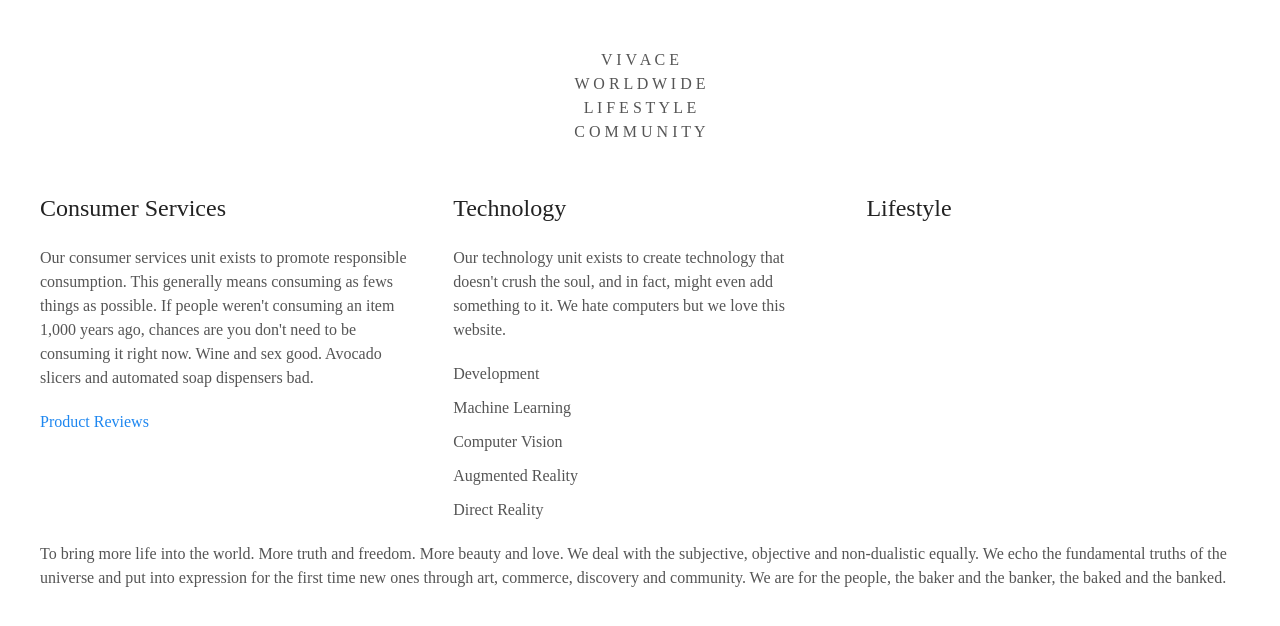
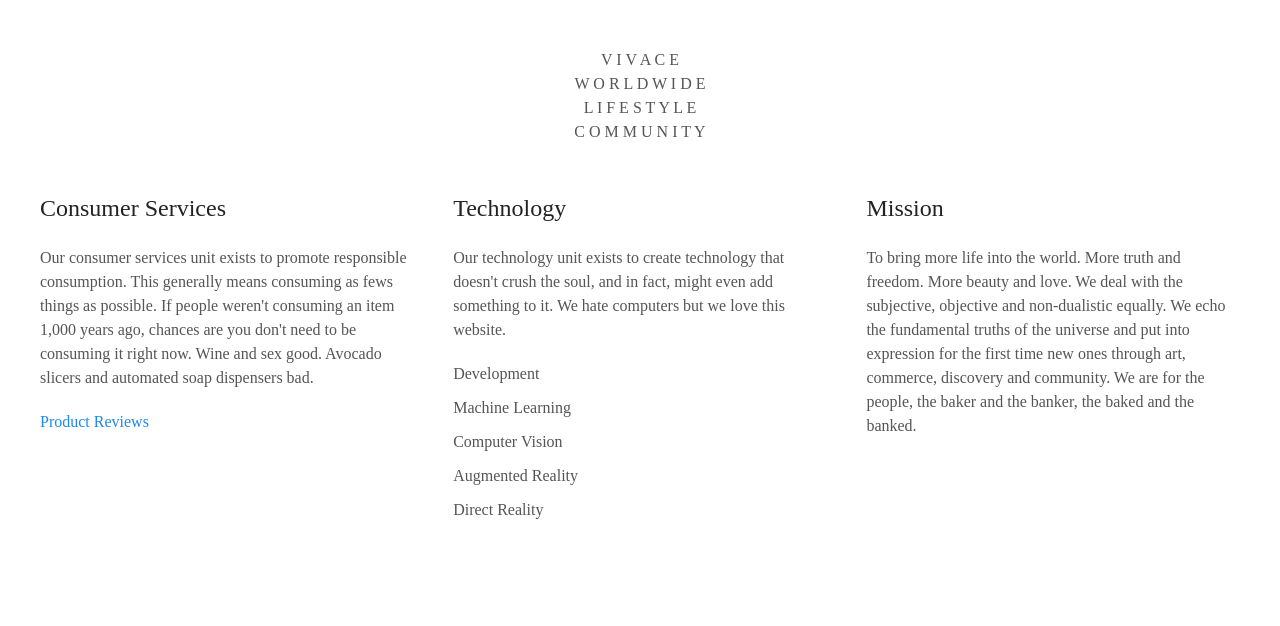
Before and after one commit to LiveDiagonal/webapp, a plain HTML site: page index.html in a window 1280 px wide. Drawn offline with Linux system fonts and the light colour scheme.

Commit message:
Add mission statement

```diff
--- a/index.html
+++ b/index.html
@@ -48,13 +48,12 @@
       </div>
 
       <div>
-        <h3>Lifestyle</h3>
+        <h3>Mission</h3>
+          <p>
+            To bring more life into the world. More truth and freedom. More beauty and love. We deal with the subjective, objective and non-dualistic equally. We echo the fundamental truths of the universe and put into expression for the first time new ones through art, commerce, discovery and community. We are for the people, the baker and the banker, the baked and the banked.
+          </p>
       </div>
     </div>
-    <p>
-      To bring more life into the world. More truth and freedom. More beauty and love. We deal with the subjective, objective and non-dualistic equally. We echo the fundamental truths of the universe and put into expression for the first time new ones through art, commerce, discovery and community. We are for the people, the baker and the banker, the baked and the banked.
-    </p>
-
   </div>
 </body>
 </html>
```
